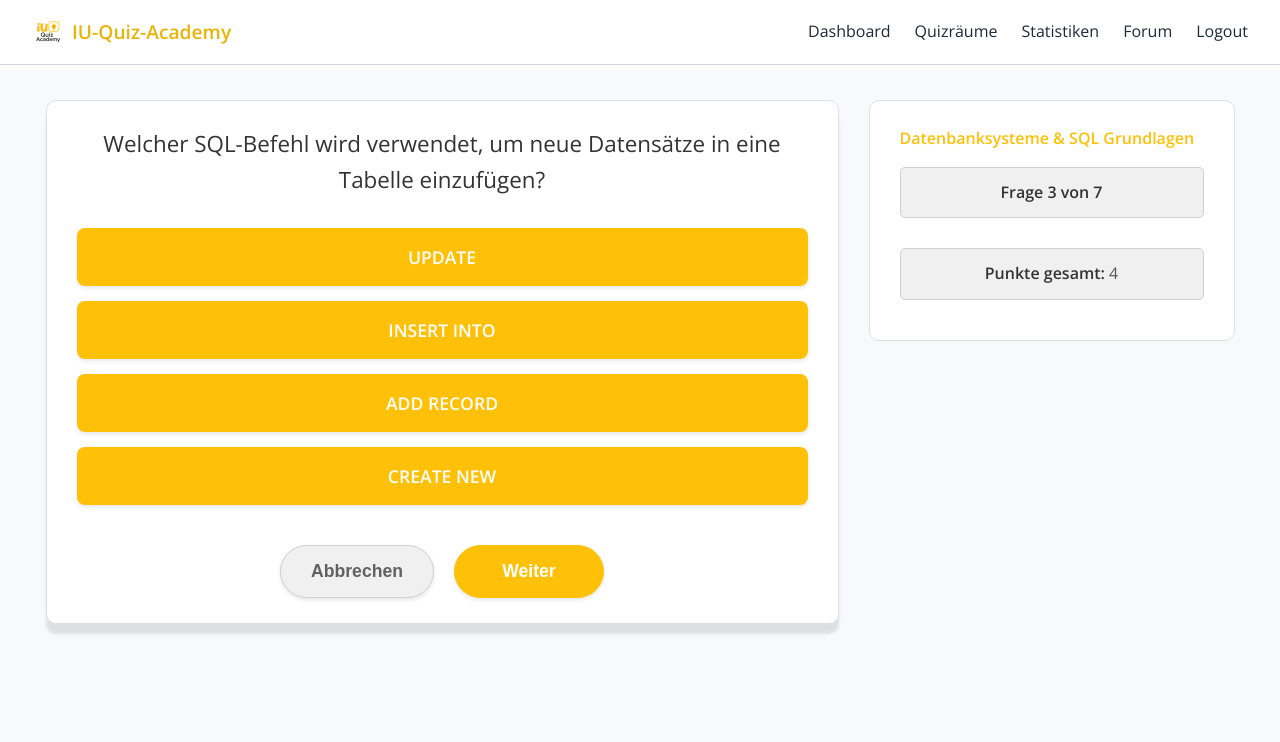
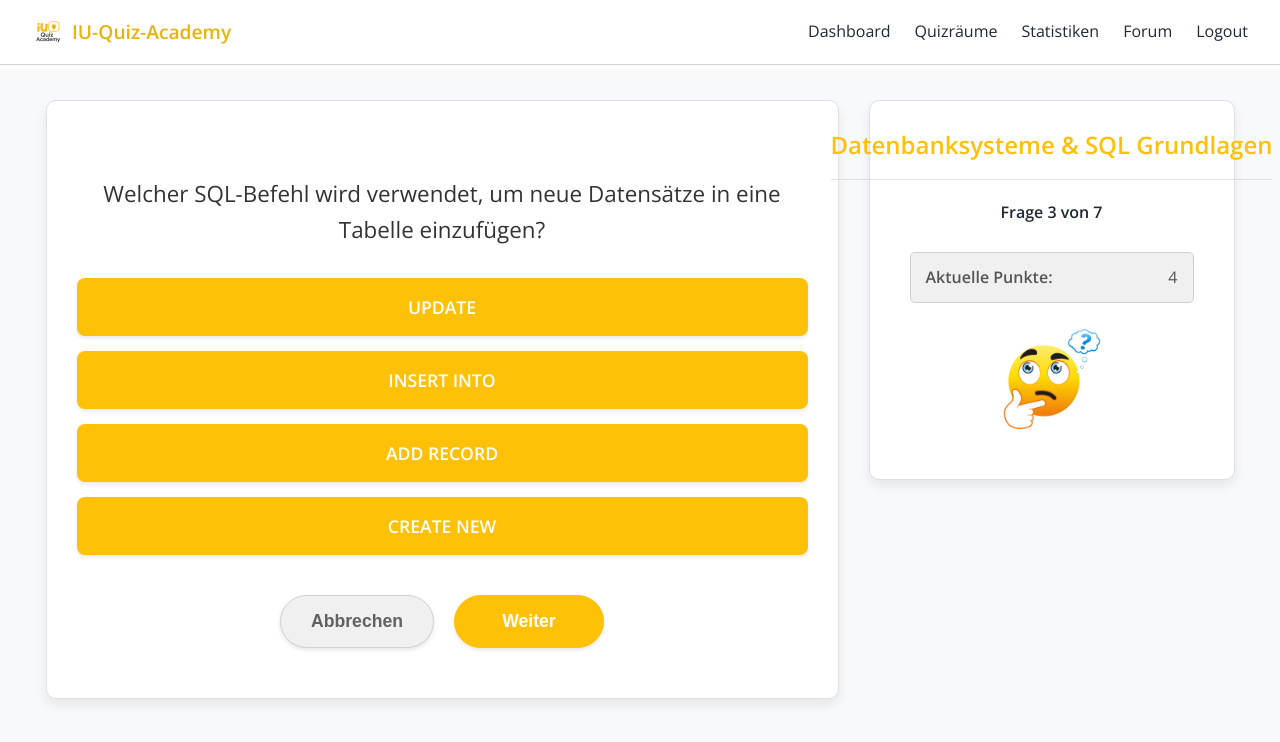
Before and after one commit to SallyMCode/IU-Quiz-Academy, a React (Create React App) app in the folder Frontend-Client/: page /QuizSession in a window 1280 px wide. Shown: the top 742 px of the page. Built offline with nearby package versions, Linux system fonts and the light colour scheme.

Commit message:
Weitere Anpassungen SuccesPage und QuizSessionPage

```diff
--- a/Frontend-Client/src/assets/components/PrimaryContentbox.css
+++ b/Frontend-Client/src/assets/components/PrimaryContentbox.css
@@ -1,26 +1,80 @@
+/* ========================================= */
+/* 1. Globales Layout und Container          */
+/* ========================================= */
+.quiz-layout-container {
+    display: flex;
+    flex-wrap: wrap;
+    justify-content: center;
+    align-items: flex-start;
+    gap: 30px;
+    padding: 30px;
+    min-height: calc(100vh - 60px);
+    box-sizing: border-box;
+    background-color: #f7f9fc;
+}
+
+/* ========================================= */
+/* 2. Basis-Styling für Content-Boxen        */
+/* ========================================= */
 .content-box {
     background-color: #ffffff;
     border: 1px solid #e0e0e0;
     border-radius: 10px;
     padding: 25px 30px;
+    box-shadow: 0 6px 12px rgba(0, 0, 0, 0.08);
     box-sizing: border-box;
     display: flex;
-    flex-direction: column; /* Inhalte untereinander */
+    flex-direction: column; /* Inhalte untereinander anordnen */
+    align-items: center; /* Zentriert Inhalte horizontal innerhalb der Box (für ResultPage) */
+    text-align: center; /* Text zentrieren (für ResultPage) */
 }
 
-
+/* ========================================= */
+/* 3. Spezifisches Styling für PrimaryContentBox (2/3 Layout) */
+/* ========================================= */
 .primary-content-box {
-    flex: 2; /* Nimmt 2 Teile des verfügbaren Platzes ein */
-    min-width: 600px; /* Mindestbreite, bevor es umbricht oder zu klein wird */
-    max-width: 65%; /* Maximale Breite, um 2/3 des Elterncontainers zu simulieren */
-    box-shadow: 0 10px 3px rgba(0,0,0,0.1);
+    flex: 2;
+    min-width: 600px;
+    max-width: 65%;
+    padding-top: 50px; /* Mehr Platz oben für den Titel-Bereich im Ergebnis-Bild */
+    padding-bottom: 50px; /* Mehr Platz unten für Buttons */
 }
 
+/* Styling für die Fragen-Nummer (z.B. "3 von 7" im Quiz-Modus) */
+.primary-content-box .question-number-top {
+    font-size: 1.1em;
+    color: #616161;
+    text-align: center;
+    margin-bottom: 25px;
+}
 
-.question-text {
+/* Styling für die eigentliche Frage (z.B. "Welcher SQL-Befehl..." im Quiz-Modus) */
+.primary-content-box .question-text {
     font-size: 1.4em;
     font-weight: 500;
     color: #333;
     margin-bottom: 30px;
     text-align: center;
 }
+
+/* Styling für den Haupttitel (z.B. "Geschafft! Quiz beendet..." im Ergebnis-Modus) */
+.primary-content-box .main-message {
+    font-size: 2.2em;
+    font-weight: 700;
+    color: #333;
+    margin-bottom: 10px;
+}
+
+/* Styling für den Untertitel (z.B. "Sieh dir deinen Score..." im Ergebnis-Modus) */
+.primary-content-box .sub-message {
+    font-size: 1.1em;
+    color: #616161;
+    margin-bottom: 40px;
+}
+
+/* Styling für das IU Quiz Academy Logo im Hauptbereich (Ergebnis-Modus) */
+.primary-content-box .quiz-logo-large {
+    max-width: 250px;
+    height: auto;
+    margin-bottom: 40px;
+}
--- a/Frontend-Client/src/assets/components/PrimaryContentbox.js
+++ b/Frontend-Client/src/assets/components/PrimaryContentbox.js
@@ -1,25 +1,68 @@
 import React from 'react';
 import './PrimaryContentbox.css';
-import OptionFieldGroup from './OptionfieldGroup';
+import OptionFieldGroup from './OptionfieldGroup'; // Wird nur im 'quiz' Modus benötigt
 import ButtonGroup from './ButtonGroup';
+import quizLogo from '../images/QuizAcademylogoBLANK.png';
 
-const PrimaryContentBox = ({ quizTitle, questionNumber, questionText, options, onOptionClick,buttons }) => {
-return (
-  <>
+// Die PrimaryContentBox empfängt nun eine 'mode' Prop und spezifische Daten basierend auf dem Modus
+const PrimaryContentBox = ({ mode, questionNumber, questionText, options,buttons, onOptionClick, mainMessage, subMessage }) => {
+
+  // Bedingtes Rendering basierend auf dem 'mode'
+  const renderContent = () => {
+    if (mode === 'quiz') {
+      return (
+        <>
+          <p className="question-number-top">{questionNumber}</p>
+          <p className="question-text">{questionText}</p>
+          <OptionFieldGroup options={options} onOptionClick={onOptionClick} />
+           <ButtonGroup buttons= {buttons} />
+        </>
+      );
+    } else if (mode === 'result') {
+      return (
+        <>
+          <h2 className="main-message">{mainMessage}</h2>
+          <p className="sub-message">{subMessage}</p>
+          <img src={quizLogo} alt="IU Quiz Academy Logo" className="quiz-logo-large" />
+          <ButtonGroup buttons={buttons} />
+        </>
+      );
+    }
+    // Optional: Fallback für unbekannte Modi
+    return <p>Kein gültiger Anzeigemodus für PrimaryContentBox.</p>;
+  };
+
+  return (
     <div className="content-box primary-content-box">
-      {/* Überschriften-Bereich der Hauptbox */}
-      <h2 className="quiz-title">{quizTitle}</h2>
-      <p className="question-number-top">{questionNumber}</p>
-
-      {/* Fragetext */}
-      <p className="question-text">{questionText}</p>
-
-      {/* Optionen als eigene Komponente */}
-      <OptionFieldGroup options={options} onOptionClick={onOptionClick} />
-      <ButtonGroup buttons={buttons} />
+      {renderContent()}
     </div>
-  </>
-);
+  );
 };
 
 export default PrimaryContentBox;
+
+
+
+
+
+
+// const PrimaryContentBox = ({ quizTitle, questionNumber, questionText, options, onOptionClick,buttons,mainmessage }) => {
+// return (
+//   <>
+//     <div className="content-box primary-content-box">
+//       {/* Überschriften-Bereich der Hauptbox */}
+//       <h2 className="quiz-title">{quizTitle}</h2>
+//       <p className="question-number-top">{questionNumber}</p>
+
+//       {/* Fragetext */}
+//       <p className="question-text">{questionText}</p>
+
+//       {/* Optionen als eigene Komponente */}
+//       <OptionFieldGroup options={options} onOptionClick={onOptionClick} />
+//       <ButtonGroup buttons={buttons} />
+//     </div>
+//   </>
+// );
+// };
+
+// export default PrimaryContentBox;
--- a/Frontend-Client/src/assets/components/SecondaryContentbox.css
+++ b/Frontend-Client/src/assets/components/SecondaryContentbox.css
@@ -1,33 +1,106 @@
+/* ========================================= */
+/* 4. Spezifisches Styling für SecondaryContentBox (1/3 Layout) */
+/* ========================================= */
 .secondary-content-box {
-    flex: 1; /* Nimmt 1 Teil des verfügbaren Platzes ein */
-    min-width: 300px; /* Mindestbreite */
-    max-width: 30%; /* Maximale Breite, um 1/3 zu simulieren */
-    color: #ffc107;;
-
+    flex: 1;
+    min-width: 300px;
+    max-width: 30%;
+    /* Für den Result-Modus waren diese: */
+    /* align-items: flex-start; */
+    /* text-align: left; */
+    /* Da der Modus dynamisch ist, definieren wir dies jetzt pro Modus oder für spezifische Container */
 }
 
-.readonly-field {
-    background-color: #f0f0f0; /* Leichter grauer Hintergrund für Read-only */
+/* Anpassung für den Titel, sollte weiterhin zentriert sein */
+.secondary-content-box .quiz-room-title {
+    font-size: 1.5em;
+    font-weight: 600;
+    margin-bottom: 20px;
+    padding-bottom: 15px;
+    border-bottom: 1px solid #e0e0e0;
+    width: 100%;
+    text-align: center;
+    white-space: nowrap; /* Verhindert den automatischen Zeilenumbruch */
+    overflow: hidden; /* Schneidet überstehenden Text ab */
+    text-overflow: ellipsis; /* Zeigt "..." für abgeschnittenen Text an */
+}
+
+/* Styling für die Score-Anzeige (z.B. "Dein Score 8 von 14 Punkten" im Result-Modus) */
+.secondary-content-box .score-display {
+    font-size: 1.8em;
+    font-weight: 700;
+    color: #333;
+    margin-bottom: 25px;
+    width: 100%;
+    text-align: center;
+}
+
+/* Styling für die einzelnen Read-only Felder für Scores (Result-Modus) */
+.secondary-content-box .score-field {
+    background-color: #f0f0f0;
     border: 1px solid #d0d0d0;
     padding: 12px 15px;
-    margin-top: 15px;
     margin-bottom: 15px;
     border-radius: 5px;
     font-size: 1em;
     color: #555;
-    text-align: center;
+    width: 100%;
+    box-sizing: border-box;
+    text-align: left; /* Text links ausrichten */
 }
 
-.readonly-field strong {
+.secondary-content-box .score-field strong {
     color: #333;
 }
 
-.secondary-content-box .quiz-title { /* Hier den Selektor anpassen, um spezifischer zu sein */
-   font-size: 1.5em;
-   text-align: center;
+/* NEUE REGELN FÜR DEN QUIZ-MODUS IN DER SECONDARYCONTENTBOX */
+.secondary-content-box .quiz-info-section {
+    width: 100%;
+    display: flex;
+    flex-direction: column;
+    gap: 15px; /* Abstand zwischen den Infoboxen */
+    margin-top: 20px; /* Abstand nach dem Titel */
+    align-items: center; /* Zentriert die inneren Boxen */
+    background-color: #f0f0f0; /* Hintergrundfarbe für die einzelnen Infoboxen */
+    border: 1px solid #d0d0d0;
+    padding: 12px 15px;
+    border-radius: 5px;
+    font-size: 1em;
+    color: #555;
+    width: calc(100% - 20px); /* Passt sich der Breite an, mit etwas Rand */
+    box-sizing: border-box;
+    display: flex;
+    justify-content: space-between; /* Label links, Wert rechts */
+    align-items: center;
+}
+
+.secondary-content-box .quiz-info-item {
+    background-color: #f0f0f0; /* Hintergrundfarbe für die einzelnen Infoboxen */
+    border: 1px solid #d0d0d0;
+    padding: 12px 15px;
+    border-radius: 5px;
+    font-size: 1em;
+    color: #555;
+    width: calc(100% - 20px); /* Passt sich der Breite an, mit etwas Rand */
+    box-sizing: border-box;
+    display: flex;
+    justify-content: space-between; /* Label links, Wert rechts */
+    align-items: center;
+}
+
+.secondary-content-box .quiz-info-label {
     font-weight: 600;
-    margin-bottom: 20px;
-    max-width: 100%;
-    border-bottom: 5px solid #292020; /* Trennlinie */
+    font-size: 1em;
+}
 
+.secondary-content-box .quiz-info-value {
+    font-weight: 500;
 }
+
+/* Styling für Check_SVG auf SuccessPage */
+.secondary-content-box .image-secondaryContentbox {
+    width: 100px; /* Größe des Icons anpassen*/
+    height: 100px; /**/
+    margin-bottom: 25px; /* Abstand nach unten zum Titel*/
+    /* animation: fadeInScale 0.5s ease-out; */ /* Optionale Animation*/
+}
--- a/Frontend-Client/src/assets/components/SecondaryContentbox.js
+++ b/Frontend-Client/src/assets/components/SecondaryContentbox.js
@@ -1,21 +1,70 @@
 import React from 'react';
 import './SecondaryContentbox.css';
+import checkIcon from '../images/Check_icon.svg.png';
+import thinkingIcon from '../images/thinking.png';
 
-const SecondaryContentBox = ({ questionNumber, data, quizTitle }) => {
-  return (
-    <div className="content-box secondary-content-box">
-        <div className="secondary-content-box .quiz-title"> <strong>{quizTitle}</strong></div>
-      {/* Die Fragen-Nummer, wie im Screenshot gezeigt */}
-      <div className="readonly-field">
-        <strong>{questionNumber}</strong>
-      </div>
+// Die SecondaryContentBox empfängt nun eine 'mode' Prop und spezifische Daten
+const SecondaryContentBox = ({
+    mode,
+    quizRoom, // Für Quiz-Modus + Result-Modus
+    questionNumber, // Für Quiz-Modus
+    data, // Für Quiz-Modus (enthält totalPoints, timeRemaining, difficulty)
+    currentScore, // Für Result-Modus
+    lastScore, // Für Result-Modus
+    bestScore, // Für Result-Modus
+    worstScore // Für Result-Modus
+}) => {
 
-      {/* Weitere Read-only Felder */}
-      <div className="readonly-field">
-        <strong>Punkte gesamt:</strong> {data.totalPoints}
-      </div>
-      {/* ... weitere Read-only Felder hier einfügen */}
-    </div>
-  );
+    const renderContent = () => {
+        if (mode === 'quiz') {
+            return (
+                <>
+                    <span style={{ color: '#ffc107' }}>
+                        <h4 className="quiz-room-title">{quizRoom}</h4> </span>
+                    <div className="quiz-info-label">
+                        {questionNumber}
+                    </div>
+                    <br />
+                    <div className="quiz-info-item">
+                    <span className="quiz-info-label">Aktuelle Punkte: </span>
+                        <span className="quiz-info-value">{data.totalPoints}</span>
+                    </div>
+                    <br/>
+                    <img src={thinkingIcon} alt="SmilyThinking" className="image-secondaryContentbox" />
+                </>
+            );
+        } else if (mode === 'result') {
+            return (
+                <>
+
+                    <span style={{ color: '#ffc107' }}>
+                        <h3 className="quiz-room-title">{quizRoom}</h3> </span>
+
+                    <p className="score-display">Dein Score<br />{currentScore}</p>
+
+                    <div>
+                        <div className="score-field">
+                        <strong>Dein letzter Score:</strong>{lastScore}
+                        </div>
+                        <div className="score-field">
+                            <strong>Bester Score:</strong> {bestScore}
+                        </div>
+                        <div className="score-field">
+                            <strong>Schlechtester Score:</strong> {worstScore}
+                        </div>
+                    </div>
+                    <img src={checkIcon} alt="CheckSymbol" className="image-secondaryContentbox"/>
+                </>
+            );
+        }
+        return <p>Kein gültiger Anzeigemodus für SecondaryContentBox.</p>;
+    };
+
+                    return (
+                    <div className="content-box secondary-content-box">
+                        {renderContent()}
+                    </div>
+                    );
 };
-export default SecondaryContentBox;
+
+                    export default SecondaryContentBox;
--- a/Frontend-Client/src/pages/QuizSession.js
+++ b/Frontend-Client/src/pages/QuizSession.js
@@ -30,7 +30,7 @@ const QuizSession = () => {
 
   // Daten für SecondaryContentBox
   const quizInfoData = {
-    quizTitle: "Datenbanksysteme & SQL Grundlagen", // Titel hierher verschoben
+    quizRoom: "Datenbanksysteme & SQL Grundlagen", // Titel hierher verschoben
     currentQuestionDisplay: `Frage ${quizData.currentQuestion} von ${quizData.totalQuestions}`,
     totalPoints: "4",
   };
@@ -70,6 +70,7 @@ const QuizSession = () => {
     <div className="quiz-layout-container">
       {/* PrimaryContentBox (nimmt 2/3 des Layouts ein) */}
       <PrimaryContentBox
+        mode="quiz" // <-- Hier den Modus definieren
         questionText={quizData.questionText}
         options={quizData.options}
         onOptionClick={handleOptionClick}
@@ -78,7 +79,8 @@ const QuizSession = () => {
 
       {/* SecondaryContentBox (nimmt 1/3 des Layouts ein) */}
       <SecondaryContentBox
-        quizTitle={quizInfoData.quizTitle} // Titel hier übergeben
+        mode="quiz" // <-- Hier den Modus definieren
+        quizRoom={quizInfoData.quizRoom} // Titel hier übergeben
         questionNumber={quizInfoData.currentQuestionDisplay}
         data={{
             totalPoints: quizInfoData.totalPoints,
--- a/Frontend-Client/src/pages/SuccessPage.js
+++ b/Frontend-Client/src/pages/SuccessPage.js
@@ -3,8 +3,9 @@ import './SuccessPage.css';
 import PrimaryContentBox from '../assets/components/PrimaryContentbox';
 import SecondaryContentBox from '../assets/components/SecondaryContentbox';
 import ButtonGroup from '../assets/components/ButtonGroup';
+import { Link } from 'react-router-dom';
 import NavBar from '../assets/components/NavBar';
-import Header from '../assets/components/Header';
+
 
 
 const SuccessPage = () => {
@@ -19,19 +20,36 @@ const SuccessPage = () => {
     subMessage: "Sieh dir deinen Score im Vergleich zu anderen an"
   };
 
-  // Daten für SecondaryContentBox (Score-Details)
+  //Daten für SecondaryContentBox (Score-Details)
   const secondaryContentData = {
-    quizRoomTitle: "Quiz Room: Requirements Engineering",
+    quizRoom: "Datenbanksysteme & SQL Grundlagen", // Titel hierher verschoben
     currentScore: "8 von 14 Punkten",
     lastScore: "9",
     bestScore: "13",
     worstScore: "4"
   };
 
-  // Daten für die Buttons der ButtonGroup
+   // ==========================================
+  // HANDLER-FUNKTIONEN FÜR DIE BUTTONS DER RESULTSEITE
+  // ==========================================
+
+  const handleRestartQuiz = () => {
+    console.log("Quiz neu starten...");
+    alert("Das Quiz wird neu gestartet!");
+    // Hier würde die Logik zum Neustarten des Quiz implementiert
+    // z.B. Navigation zur QuizPage oder Reset des Quiz-States
+  };
+
+  const handleGoToDashboard = () => {
+    console.log("Zum Dashboard navigieren...");
+    alert("Du wirst zum Dashboard weitergeleitet!");
+    // Hier würde die Logik zur Navigation zum Dashboard implementiert
+  };
+
+  // Daten für die Buttons der ButtonGroup, direkt in ResultPage definiert
   const buttonsData = [
-    { label: "Neustart", type: "secondary", onClick: () => alert('Quiz neu starten!') },
-    { label: "Dashboard", type: "primary", onClick: () => alert('Zum Dashboard navigieren!') }
+    { label: "Neustart", type: "secondary", onClick:handleRestartQuiz  },
+    { label: "Dashboard", type: "primary", onClick: handleGoToDashboard }
   ];
 
   // ==========================================
@@ -39,24 +57,27 @@ const SuccessPage = () => {
   // ==========================================
 
   return (
+    <div>
+      <NavBar />
     <div className="quiz-layout-container">
       {/* PrimaryContentBox (nimmt 2/3 des Layouts ein) */}
       <PrimaryContentBox
+        mode="result" // <-- Hier den Modus definieren
         mainMessage={primaryContentData.mainMessage}
         subMessage={primaryContentData.subMessage}
+        buttons={buttonsData} // Übergibt die Button-Daten an PrimaryContentBox
       />
 
       {/* SecondaryContentBox (nimmt 1/3 des Layouts ein) */}
       <SecondaryContentBox
-        quizRoomTitle={secondaryContentData.quizRoomTitle}
+        mode="result" // <-- Hier den Modus definieren
+        quizRoom={secondaryContentData.quizRoom}
         currentScore={secondaryContentData.currentScore}
         lastScore={secondaryContentData.lastScore}
         bestScore={secondaryContentData.bestScore}
         worstScore={secondaryContentData.worstScore}
       />
-
-      {/* ButtonGroup direkt in ResultPage gerendert */}
-      <ButtonGroup buttons={buttonsData} />
+    </div>
     </div>
   );
 }
```
Also changed, not shown: Frontend-Client/src/assets/images/Check_icon.svg.png (added), Frontend-Client/src/assets/images/thinking.png (added).
